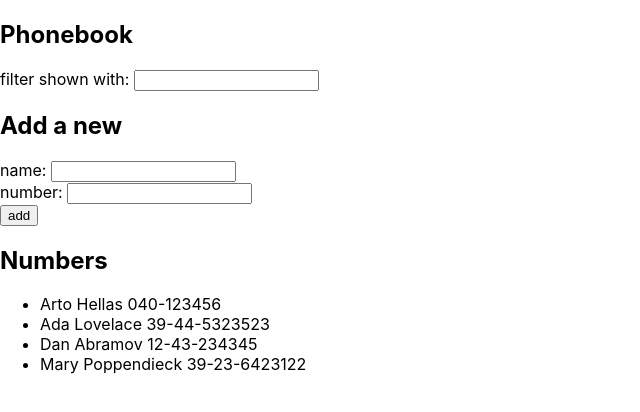
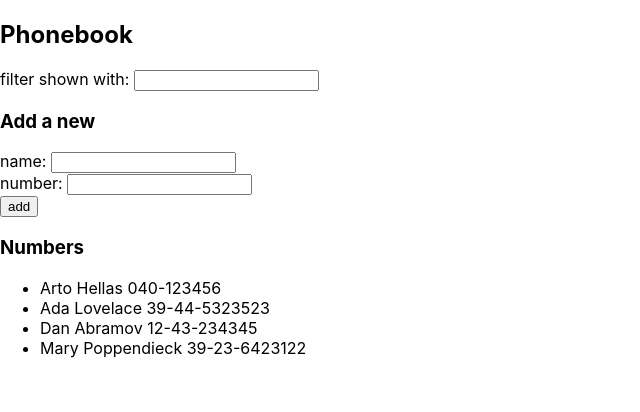
Before and after one commit to aac-devs/fullstackopen-repo, a React (Create React App) app in the folder part2/phonebook/: page / in a window 1280 px wide. Shown: the top 412 px of the page, without its empty margins (0-640 px from the left). Built offline with nearby package versions, Linux system fonts and the light colour scheme.

Commit message:
part2 exercise2.10 finished

```diff
--- a/part2/phonebook/src/App.js
+++ b/part2/phonebook/src/App.js
@@ -1,4 +1,7 @@
 import React, { useState } from 'react';
+import Filter from './components/Filter';
+import PersonForm from './components/PersonForm';
+import Persons from './components/Persons';
 
 const App = () => {
   const [persons, setPersons] = useState([
@@ -28,6 +31,8 @@ const App = () => {
       return;
     }
 
+    setFilteredName('');
+
     const newObj = {
       name: newName,
       number: newNumber,
@@ -44,56 +49,22 @@ const App = () => {
   return (
     <div>
       <h2>Phonebook</h2>
-      <div>
-        filter shown with:&nbsp;
-        <input
-          type="text"
-          value={filteredName}
-          onChange={(e) => inputChangeHandler(e, setFilteredName)()}
-        />
-      </div>
-      <h2>Add a new</h2>
-      <form onSubmit={addPersonHandler}>
-        <div>
-          name:&nbsp;
-          <input
-            type="text"
-            value={newName}
-            onChange={(e) => inputChangeHandler(e, setNewName)()}
-          />
-        </div>
-        <div>
-          number:&nbsp;
-          <input
-            type="text"
-            value={newNumber}
-            onChange={(e) => inputChangeHandler(e, setNewNumber)()}
-          />
-        </div>
-        <div>
-          <button type="submit">add</button>
-        </div>
-      </form>
-      <h2>Numbers</h2>
-      <ul>
-        {persons
-          .filter((person) => {
-            if (filteredName.trim() === '') return person;
-            if (
-              person.name
-                .toLowerCase()
-                .startsWith(filteredName.trim().toLowerCase())
-            ) {
-              return person;
-            }
-            return null;
-          })
-          .map((person) => (
-            <li key={person.name}>
-              {person.name} {person.number}
-            </li>
-          ))}
-      </ul>
+      <Filter
+        filteredName={filteredName}
+        onChange={inputChangeHandler}
+        setValue={setFilteredName}
+      />
+      <h3>Add a new</h3>
+      <PersonForm
+        onSubmit={addPersonHandler}
+        onChange={inputChangeHandler}
+        setName={setNewName}
+        setNumber={setNewNumber}
+        newName={newName}
+        newNumber={newNumber}
+      />
+      <h3>Numbers</h3>
+      <Persons persons={persons} filteredName={filteredName} />
     </div>
   );
 };
--- /dev/null
+++ b/part2/phonebook/src/components/Filter.js
@@ -0,0 +1,14 @@
+const Filter = (props) => {
+  return (
+    <div>
+      filter shown with:&nbsp;
+      <input
+        type="text"
+        value={props.filteredName}
+        onChange={(e) => props.onChange(e, props.setValue)()}
+      />
+    </div>
+  );
+};
+
+export default Filter;
--- /dev/null
+++ b/part2/phonebook/src/components/Person.js
@@ -0,0 +1,7 @@
+const Person = (props) => (
+  <li>
+    {props.person.name} {props.person.number}
+  </li>
+);
+
+export default Person;
--- /dev/null
+++ b/part2/phonebook/src/components/PersonForm.js
@@ -0,0 +1,27 @@
+const PersonForm = (props) => {
+  return (
+    <form onSubmit={props.onSubmit}>
+      <div>
+        name:&nbsp;
+        <input
+          type="text"
+          value={props.newName}
+          onChange={(e) => props.onChange(e, props.setName)()}
+        />
+      </div>
+      <div>
+        number:&nbsp;
+        <input
+          type="text"
+          value={props.newNumber}
+          onChange={(e) => props.onChange(e, props.setNumber)()}
+        />
+      </div>
+      <div>
+        <button type="submit">add</button>
+      </div>
+    </form>
+  );
+};
+
+export default PersonForm;
--- /dev/null
+++ b/part2/phonebook/src/components/Persons.js
@@ -0,0 +1,25 @@
+import Person from './Person';
+
+const Persons = (props) => {
+  return (
+    <ul>
+      {props.persons
+        .filter((person) => {
+          if (props.filteredName.trim() === '') return person;
+          if (
+            person.name
+              .toLowerCase()
+              .startsWith(props.filteredName.trim().toLowerCase())
+          ) {
+            return person;
+          }
+          return null;
+        })
+        .map((person) => (
+          <Person key={person.name} person={person} />
+        ))}
+    </ul>
+  );
+};
+
+export default Persons;
```
